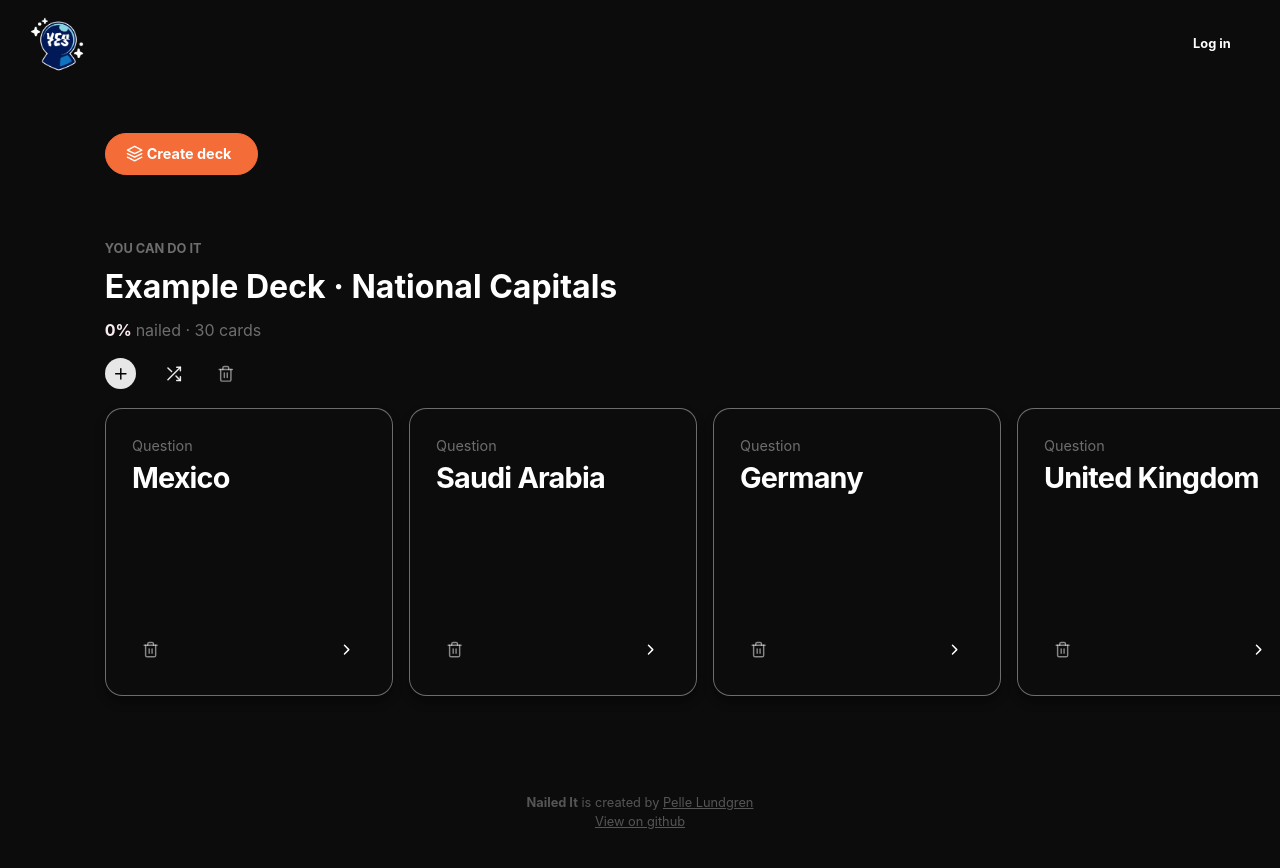
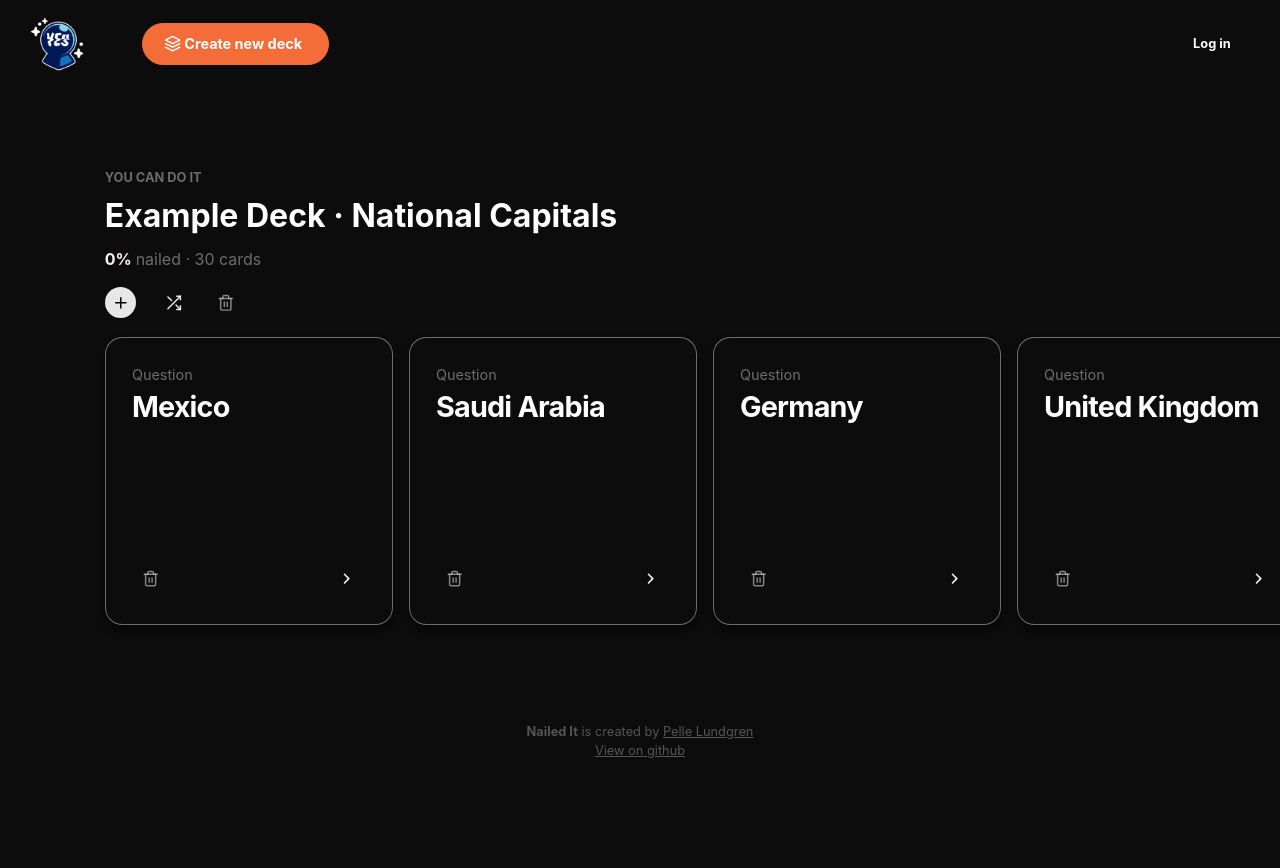
Before and after one commit to evilpaper/nailed-it, a React (Create React App) app: page / in a window 1280 px wide. Shown: the top 868 px of the page. After the commit the page ends 837 px from the top, so only its background shows below. Built offline with nearby package versions, Linux system fonts and the light colour scheme.

Commit message:
Move create deck button up to top bar

```diff
--- a/src/components/App.js
+++ b/src/components/App.js
@@ -116,6 +116,9 @@ export default function App() {
               height="56px"
             ></img>
           </div>
+          <button className="add-deck" onClick={addDeck}>
+            <FiLayers className="add-deck__icon" /> Create new deck
+          </button>
         </div>
         {!isLoggedIn && (
           <button className="button-login" onClick={handleLoginClick}>
@@ -129,9 +132,6 @@ export default function App() {
         )}
       </div>
       <div className="main">
-        <button className="add-deck" onClick={addDeck}>
-          <FiLayers className="add-deck__icon" /> Create deck
-        </button>
         <Decks
           decks={decks}
           addCardToDeck={addCardToDeck}
--- a/src/components/app.css
+++ b/src/components/app.css
@@ -100,8 +100,7 @@ a {
   border: 1px solid #f46c37;
   background-color: #f46c37;
   color: white;
-  margin-left: 12px;
-  margin-top: 2em;
+  margin-left: 4em;
 }
 
 .add-deck__icon {
```
